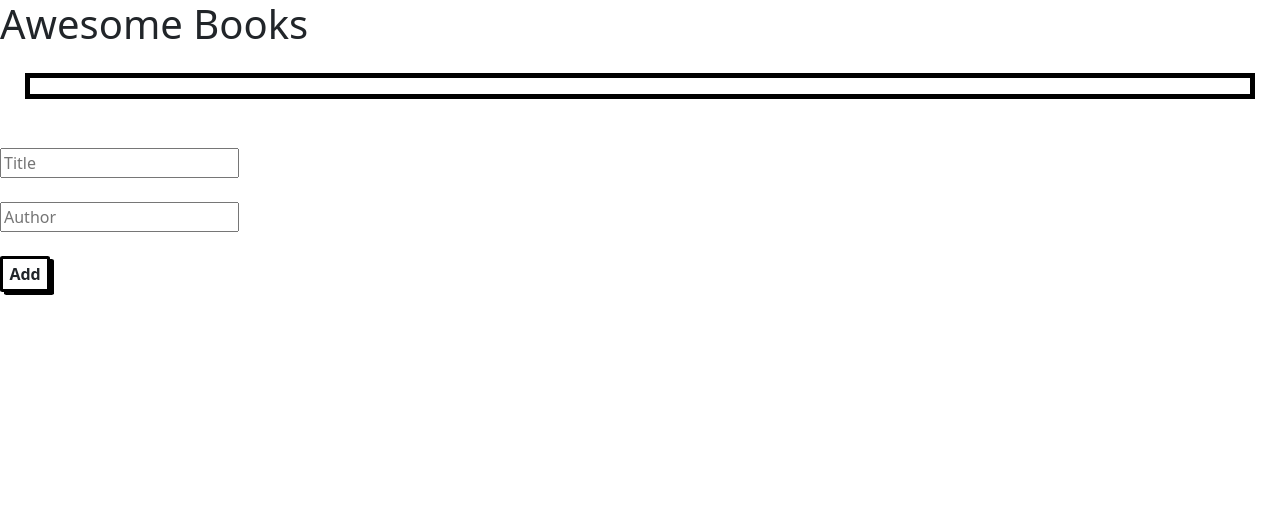
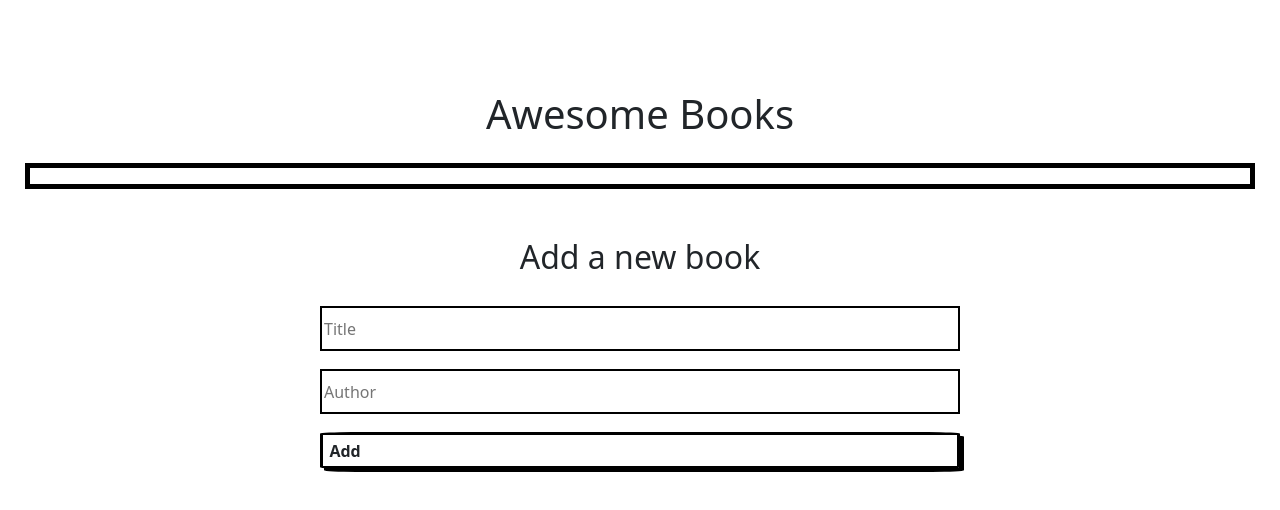
Before and after one commit to Cathella/Awesome-Books, a website: page index.html in a window 1280 px wide. Drawn offline with nearby package versions, Linux system fonts and the light colour scheme.

Commit message:
styling the form

```diff
--- a/index.html
+++ b/index.html
@@ -22,8 +22,9 @@
   </div></div><br>
   <div>
     <form action="" id="form">
-      <input type="text" placeholder="Title" id="title"><br><br>
-      <input type="text" placeholder="Author" id="author"><br><br>
+      <h2>Add a new book</h2>
+      <input type="text" placeholder="Title" id="title">
+      <input type="text" placeholder="Author" id="author">
       <button type="submit">Add</button>
     </form>
   </div>
--- a/style.css
+++ b/style.css
@@ -1,3 +1,8 @@
+h1 {
+  text-align: center;
+  margin-top: 90px;
+}
+
 .box-size {
   margin: 25px;
   border: 5px solid black;
@@ -37,3 +42,21 @@ button {
   user-select: none;
   font-weight:900;
 }
+
+form {
+  display: flex;
+  flex-direction: column;
+  width: 50%;
+  margin: 0 auto;
+}
+
+h2 {
+  text-align: center;
+  margin-bottom: 30px;
+}
+
+input {
+  border: 2px solid black;
+  margin-bottom: 18px;
+  height: 45px;
+}
```
